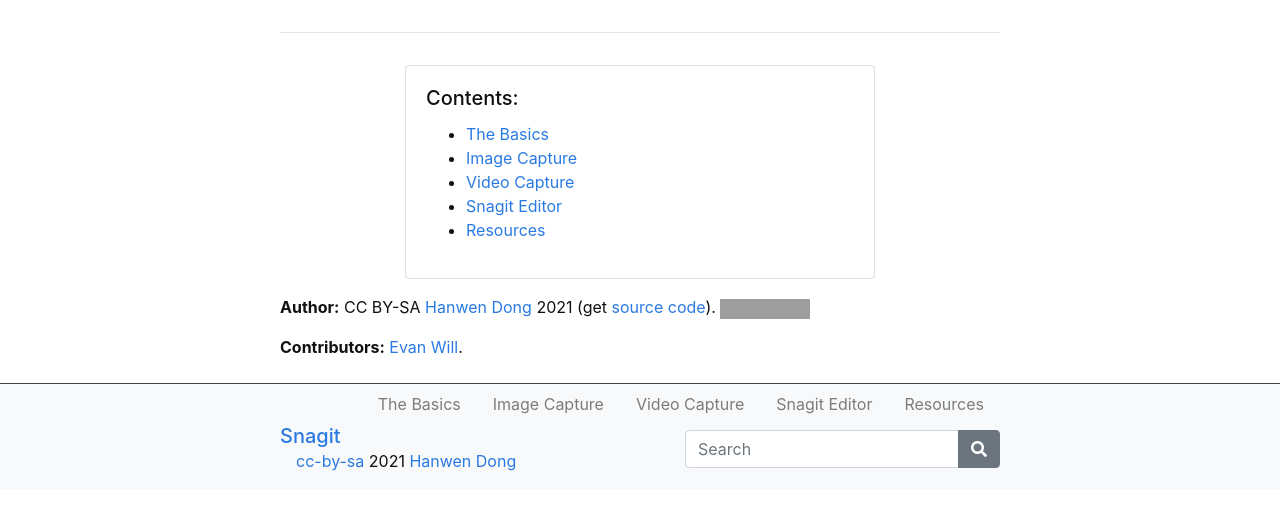
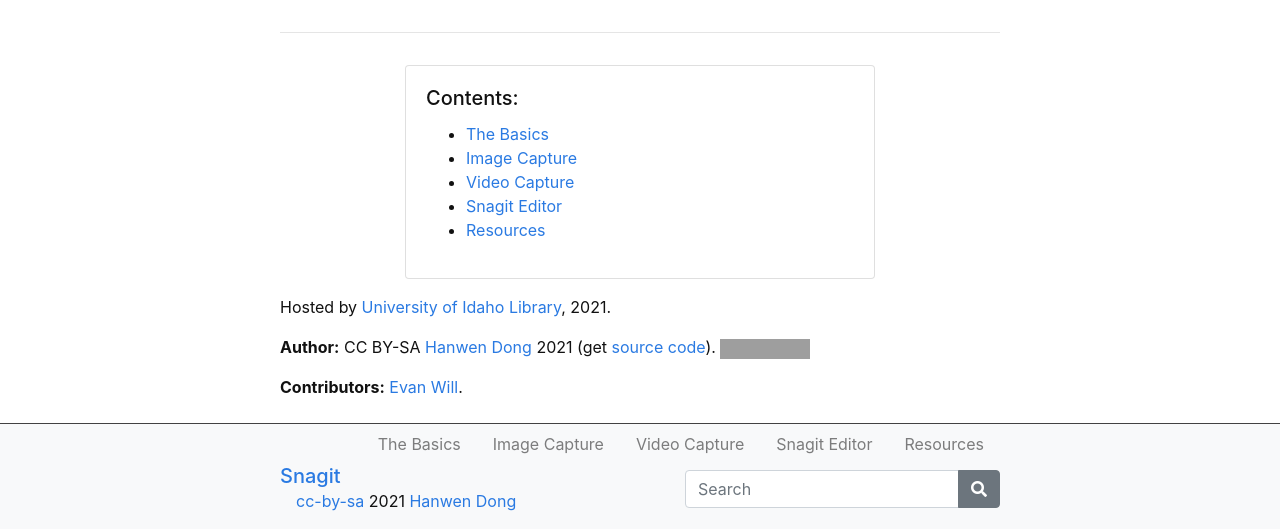
Before and after one commit to hanwendong1/Snagit, a Jekyll site: the page built from index.md, in a window 1280 px wide. Shown: the part 723-1252 px from the top of the page. Built offline with Jekyll 4.4.1, drawn with Linux system fonts in a browser that asks for light colours; before the commit the page ends 1212 px from its top, so only the background shows below that; grey boxes are pictures that could not be loaded.

Commit message:
Update index.md

```diff
--- a/index.md
+++ b/index.md
@@ -13,4 +13,6 @@
 ------
 {% include toc.html %}
 
+Hosted by [University of Idaho Library](http://www.lib.uidaho.edu/), {{ site.pub_year }}.
+
 {% include credits.html %}
```
